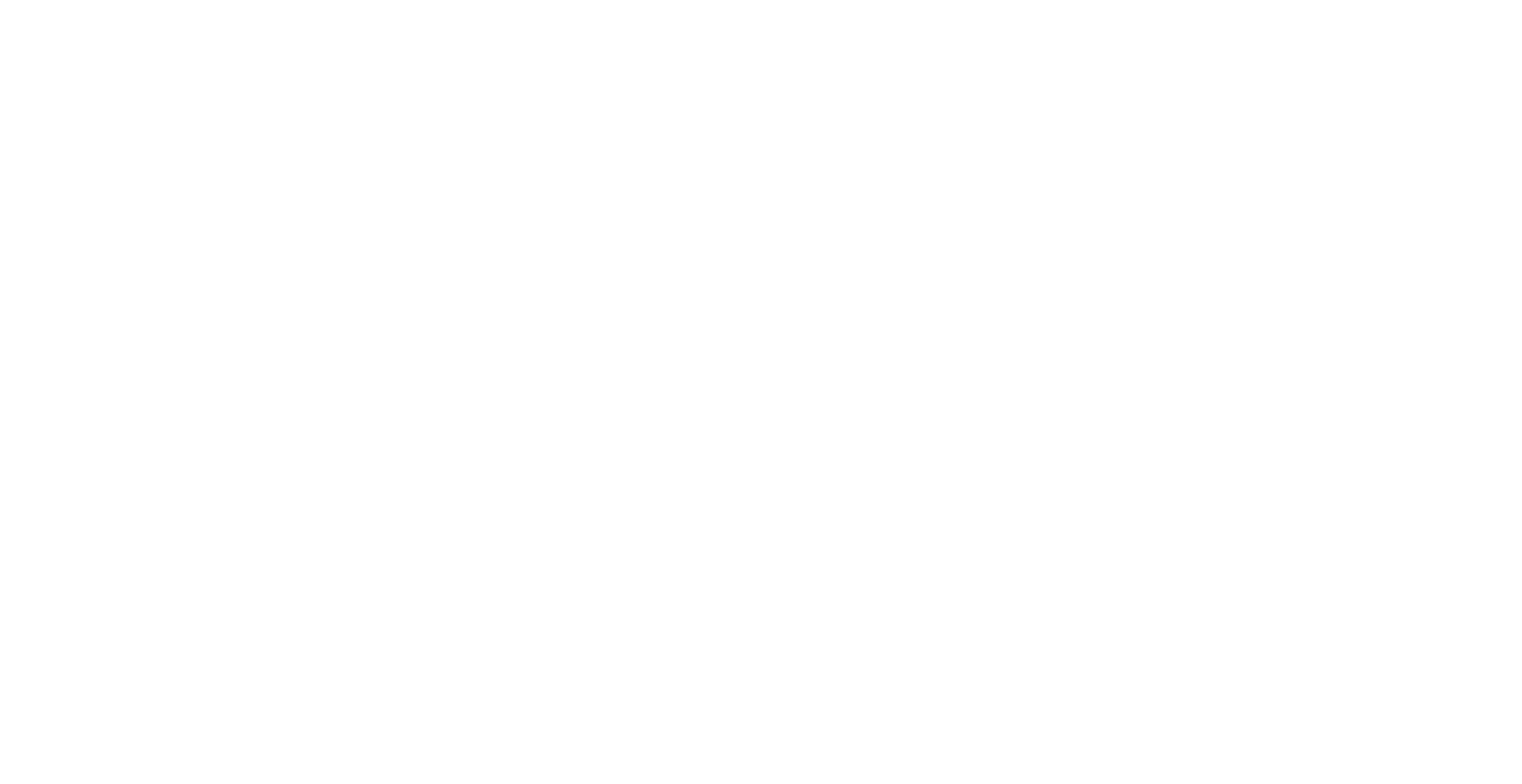
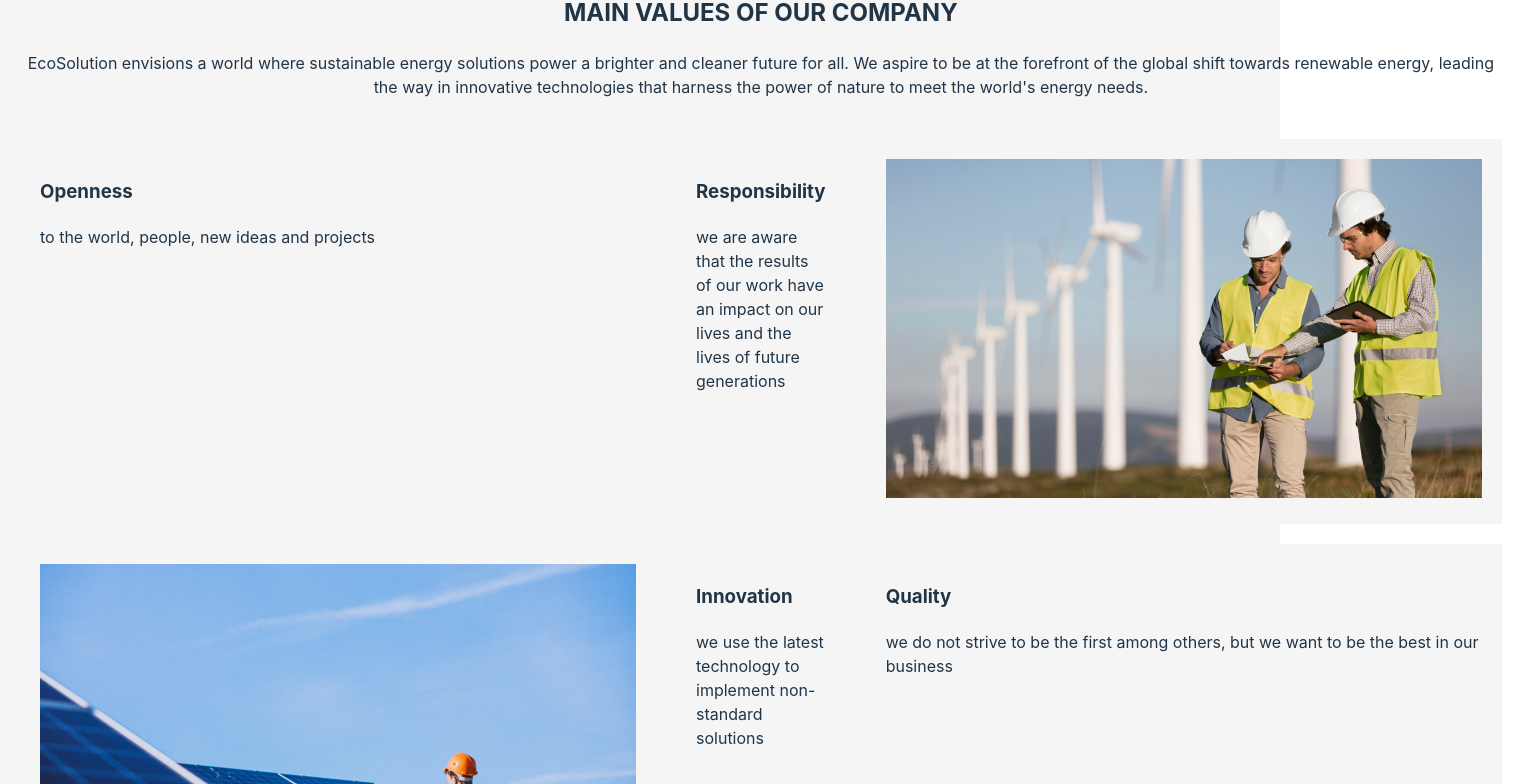
Before and after one commit to Tane4ka170/SoftRyzen-Ecosolution-Landing-Page, a React (Vite) app: page / in a window 1280 px wide. Shown: the part 1160-1944 px from the top of the page, 1522 px wide, since content can reach past the window. Before the commit the page ends 1115 px from the top, so only its background shows below. Built offline with nearby package versions, Linux system fonts and the light colour scheme.

Commit message:
Started About

```diff
--- a/src/App.jsx
+++ b/src/App.jsx
@@ -1,3 +1,4 @@
+import About from "./components/About/About";
 import Header from "./components/Header/Header";
 import Main from "./components/Main/Main";
 
@@ -6,6 +7,7 @@
     <>
       <Header />
       <Main />
+      <About />
     </>
   );
 }
--- /dev/null
+++ b/src/components/About/About.jsx
@@ -0,0 +1,59 @@
+import {
+  Description,
+  Header,
+  ValueItem,
+  ValuesGrid,
+  ValuesSection,
+} from "./About.styled";
+
+const About = () => {
+  return (
+    <ValuesSection>
+      <Header>MAIN VALUES OF OUR COMPANY</Header>
+      <Description>
+        EcoSolution envisions a world where sustainable energy solutions power a
+        brighter and cleaner future for all. We aspire to be at the forefront of
+        the global shift towards renewable energy, leading the way in innovative
+        technologies that harness the power of nature to meet the world's energy
+        needs.
+      </Description>
+      <ValuesGrid>
+        <ValueItem>
+          <h3>Openness</h3>
+          <p>to the world, people, new ideas and projects</p>
+        </ValueItem>
+        <ValueItem>
+          <h3>Responsibility</h3>
+          <p>
+            we are aware that the results of our work have an impact on our
+            lives and the lives of future generations
+          </p>
+        </ValueItem>
+        <ValueItem>
+          <img src="../../../src/img/wind-farms-fields1.png" alt="Expertise" />
+        </ValueItem>
+        <ValueItem>
+          <img
+            src="../../../src/img/man-worker-firld-by-solar-panels1.png"
+            alt="Expertise"
+          />
+        </ValueItem>
+        <ValueItem>
+          <h3>Innovation</h3>
+          <p>
+            we use the latest technology to implement non-standard solutions
+          </p>
+        </ValueItem>
+        <ValueItem>
+          <h3>Quality</h3>
+          <p>
+            we do not strive to be the first among others, but we want to be the
+            best in our business
+          </p>
+        </ValueItem>
+      </ValuesGrid>
+    </ValuesSection>
+  );
+};
+
+export default About;
--- /dev/null
+++ b/src/components/About/About.styled.js
@@ -0,0 +1,35 @@
+import styled from "styled-components";
+
+export const ValuesSection = styled.div`
+  padding: 20px;
+`;
+
+export const ValuesGrid = styled.div`
+  display: grid;
+  grid-template-columns: 1fr 1fr 1fr;
+  gap: 20px;
+
+  @media (max-width: 768px) {
+    grid-template-columns: 1fr;
+  }
+`;
+
+export const ValueItem = styled.div`
+  background-color: #f5f5f5;
+  padding: 20px;
+
+  @media (max-width: 768px) {
+    img {
+      display: none;
+    }
+  }
+`;
+
+export const Header = styled.h2`
+  text-align: center;
+`;
+
+export const Description = styled.p`
+  text-align: center;
+  margin-bottom: 40px;
+`;
```
